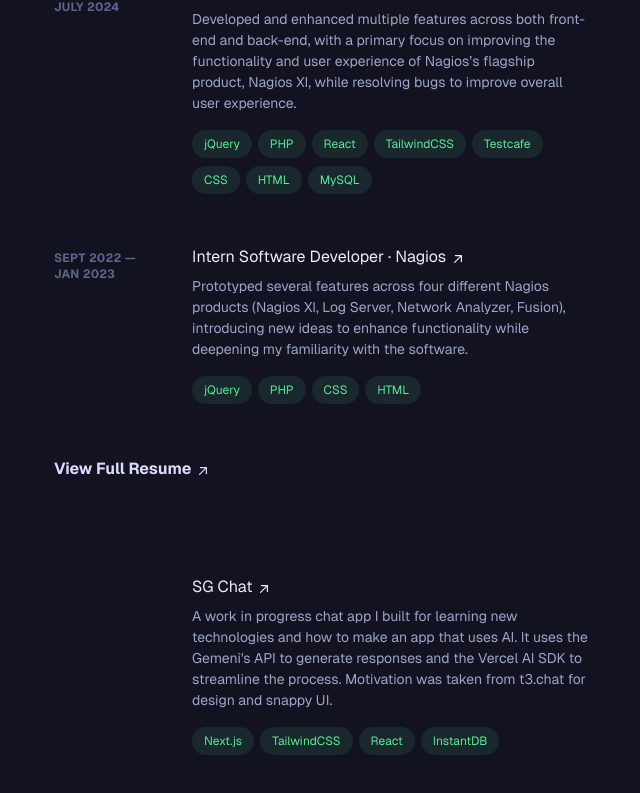
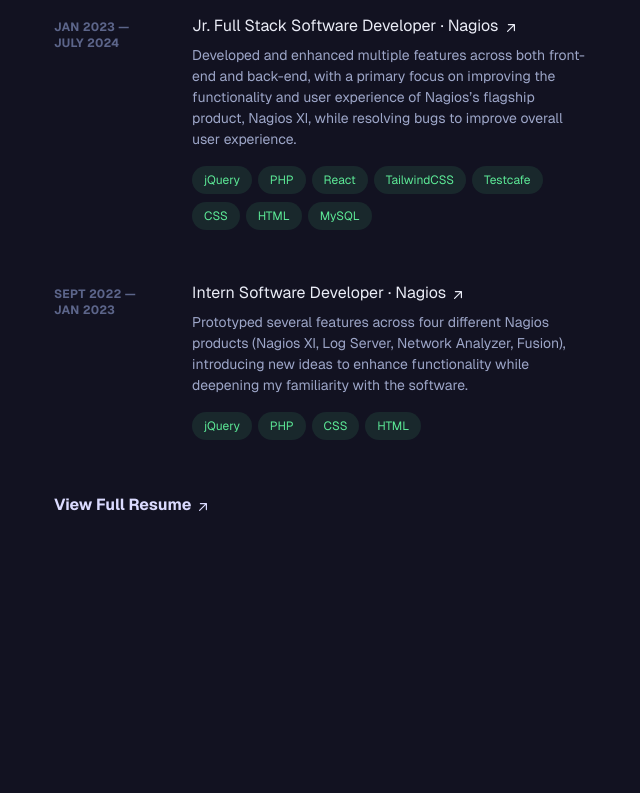
Before and after one commit to SandorGardil/portfolio, a React (Vite) app: page / in a window 1280 px wide. Shown: the part 771-1564 px from the top of the page, without its empty margins (594-1234 px from the left). After the commit the page ends 1481 px from the top, so only its background shows below. Built offline with nearby package versions, Linux system fonts and the light colour scheme.

Commit message:
remove project section and updated descriptions and technologies.

```diff
--- a/src/App.tsx
+++ b/src/App.tsx
@@ -17,7 +17,7 @@
     companyUrl: "https://www.nagios.com/",
     jobTitle: "Full Stack Software Developer",
     description:
-      "Led the product management of Nagios Network Analyzer, overseeing its growth and development. Mentored new interns and jr devs, accelerating the on boarding process. Played a key role in the UI overhaul of Nagios Log Server, implementing significant frontend improvements to enhance usability and design.",
+      "Product owner of Nagios Network Analyzer and led the complete rewrite of the project. Mentored new interns and jr devs, accelerating the on boarding process. Played a key role in the UI overhaul of Nagios Log Server, implementing significant frontend improvements to enhance usability and design.",
     technologies: [
       { name: "jQuery" },
       { name: "PHP" },
@@ -29,6 +29,8 @@
       { name: "CodeIgniter" },
       { name: "Laravel" },
       { name: "Python" },
+      { name: "RRDtool" },
+      { name: "InfluxDB" },
     ],
   },
   {
@@ -70,14 +72,6 @@
     ],
   },
 ];
-
-const sgChatTechnologies = [
-  { name: "Next.js" },
-  { name: "TailwindCSS" },
-  { name: "React" },
-  { name: "InstantDB" },
-]
-
 
 function App() {
   return (
@@ -167,48 +161,6 @@
                   </div>
                 </div>
               </section>
-              <section id="projects" className="mb-16 scroll-mt-16 md:mb-24 lg:mb-36 lg:scroll-mt-24" aria-label="Projects">
-                <div className="sticky top-0 z-20 -mx-6 mb-4 w-screen px-6 py-5 backdrop-blur md:-mx-12 md:px-12 lg:sr-only lg:h-[0px] lg:relative lg:top-auto lg:mx-auto lg:w-full lg:px-0 lg:py-0 lg:opacity-0">
-                  <h2 className="text-sm font-bold uppercase tracking-widest text-violet-12 lg:sr-only">Projects</h2>
-                </div>
-                <div>
-                  <ol className="group/list">
-                    <li className="mb-12">
-                      <div className="group relative grid pb-1 transition-all sm:grid-cols-8 sm:gap-8 md:gap-4 lg:hover:!opacity-100 lg:group-hover/list:opacity-50">
-                        <div className="absolute -inset-x-4 -inset-y-4 z-0 hidden rounded-md transition motion-reduce:transition-none lg:-inset-x-6 lg:block lg:group-hover:bg-violet-3/50 lg:group-hover:shadow-[inset_0_1px_0_0_rgba(148,163,184,0.1)] lg:group-hover:drop-shadow-lg"></div>
-                        <header className="z-10 mb-2 mt-1 text-xs font-semibold uppercase tracking-wide text-gray-9 sm:col-span-2" aria-label="sg chat">
-                          {/* image here */}
-                        </header>
-                        <div className="z-10 sm:col-span-6">
-                          <h3 className="font-medium leading-snug text-violet-12">
-                            <div>
-                              <a className="inline-flex items-baseline font-medium leading-tight text-gray-12 hover:text-mint focus-visible:text-mint group/link text-base" href="https://sg-chat-brown.vercel.app/chat" target="_blank" rel="noreferrer noopener" aria-label={`AI chat app used for learning (opens in a new tab)`}>
-                                <span className="absolute -inset-x-4 -inset-y-2.5 hidden rounded md:-inset-x-6 md:-inset-y-4 lg:block"></span>
-                                <span>SG Chat
-
-                                    <svg xmlns="http://www.w3.org/2000/svg" viewBox="0 0 20 20" fill="currentColor" className="inline-block h-4 w-4 shrink-0 transition-transform group-hover/link:-translate-y-1 group-hover/link:translate-x-1 group-focus-visible/link:-translate-y-1 group-focus-visible/link:translate-x-1 motion-reduce:transition-none ml-1 translate-y-px" aria-hidden="true">
-                                      <path fillRule="evenodd" d="M5.22 14.78a.75.75 0 001.06 0l7.22-7.22v5.69a.75.75 0 001.5 0v-7.5a.75.75 0 00-.75-.75h-7.5a.75.75 0 000 1.5h5.69l-7.22 7.22a.75.75 0 000 1.06z" clipRule="evenodd"></path>
-                                    </svg>
-                                </span>
-                              </a>
-                            </div>
-                          </h3>
-                          <div className="mt-2 text-sm leading-normal">A work in progress chat app I built for learning new technologies and how to make an app that uses AI. It uses the Gemeni's API to generate responses and the Vercel AI SDK to streamline the process. Motivation was taken from t3.chat for design and snappy UI.</div>
-                          <ul className="mt-2 flex flex-wrap" aria-label="Technologies used">
-                            {sgChatTechnologies.map((tech, index) => (
-                              <li key={index} className="mr-1.5 mt-2">
-                                <div className="flex items-center rounded-full bg-mint/10 px-3 py-1 text-xs font-medium leading-5 text-mint ">
-                                  {tech.name}
-                                </div>
-                              </li>
-                            ))}
-                          </ul>
-                        </div>
-                      </div>
-                    </li>
-                  </ol>
-                </div>
-              </section>
             </main>
           </div>
         </div>
```
